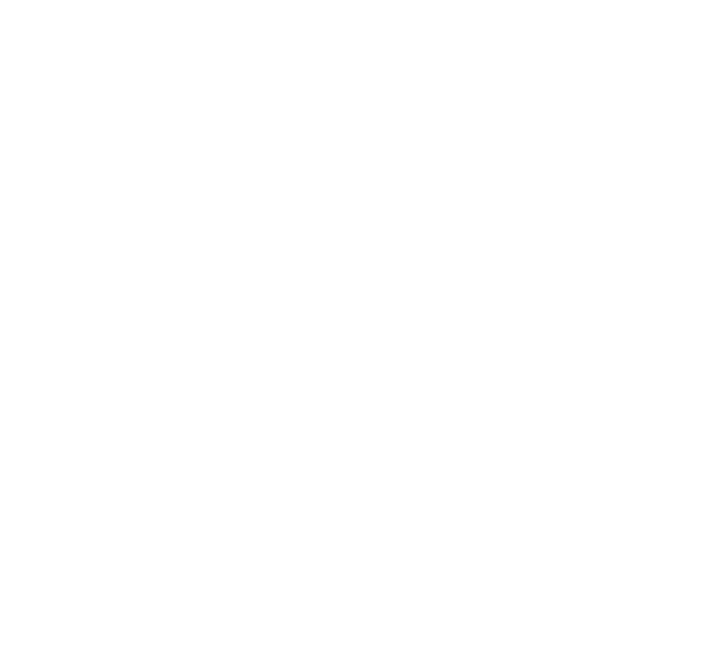
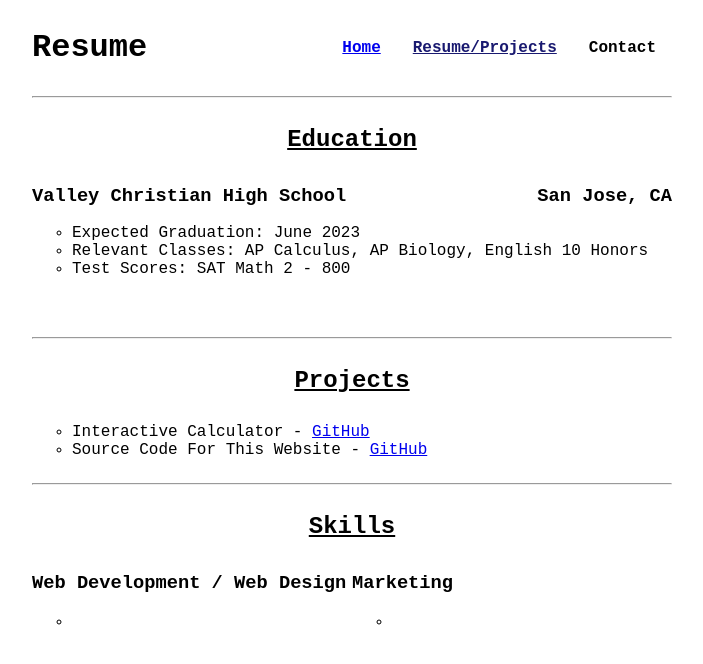
Before and after one commit to sohumagrawal/personalPortfolio, a plain HTML site: page resume.html in a window 1280 px wide. Shown: the whole page, without its empty margins (296-999 px from the left). Drawn offline with Linux system fonts and the light colour scheme.

Commit message:
added education section, projects section, and skills section

```diff
--- a/resume.html
+++ b/resume.html
@@ -0,0 +1,72 @@
+<!DOCTYPE html>
+
+<html>
+
+<head>
+    <title>Sohum Agrawal | Resume</title>
+    <link rel="stylesheet" href="resumestyles.css">
+</head>
+
+<body>
+    <!--Navigation and Header Bar-->
+    <header>
+        <h1>Resume</h1>
+        <nav>
+            <h2><a href="index.html">Home</a></h2>
+            <h2 id="active-nav">Resume/Projects</h2>
+            <h2>Contact</h2>
+        </nav>
+    </header>
+    <hr>
+
+    <!--Education Section-->
+    <section id="education">
+        <h2 id="education-title" class="title">Education</h2>
+        <div class="text" id="education-content">
+            <h3>Valley Christian High School</h3>
+            <h3 id="valley-location" class="location">San Jose, CA</h3>
+            <div id="valley-details" class="details">
+                <br>
+                <ul>
+                    <li>Expected Graduation: June 2023</li>
+                    <li>Relevant Classes: AP Calculus, AP Biology, English 10 Honors</li>
+                    <li>Test Scores: SAT Math 2 - 800</li>
+                </ul>
+            </div>
+        </div>
+    </section>
+    <hr>
+
+    <!--Projects Section-->
+    <section id="projects">
+        <h2 class="title" id="projects-title">Projects</h2>
+        <div class="content" id="projects-content">
+            <ul>
+                <li>Interactive Calculator - <a target="_blank" href="https://github.com/sohumagrawal/simple-interactive-calculator">GitHub</a></li>
+                <li>Source Code For This Website - <a target="_blank" href="https://github.com/sohumagrawal/personalPortfolio">GitHub</a></li>
+            </ul>
+        </div>
+    </section>
+    <hr>
+
+    <!--Skills Section-->
+    <section id="skills">
+        <h2 id="skills-title" class="title">Skills</h2>
+        <div class="content" id="skills-content">
+            <h3>Web Development / Web Design</h3>
+            <ul>
+                <li></li>
+            </ul>
+        </div>
+        <div>
+            <h3>Marketing</h3>
+            <ul>
+                <li></li>
+            </ul>
+        </div>
+    </section>
+
+</body>
+
+
+</html>
--- a/resumestyles.css
+++ b/resumestyles.css
@@ -0,0 +1,88 @@
+/* Variables */
+:root {
+    --title-row-height: 60px;
+}
+
+* {
+    font-family: 'Courier New', Courier, monospace;
+}
+
+body {
+    position: relative;
+    width: 50%;
+    left: 25%;
+}
+
+/* Navigation Section CSS */
+header {
+    display: grid;
+    grid-template-columns: 1fr 1fr;
+    justify-content: space-between;
+}
+
+nav {
+    display: inline-flex;
+    margin: auto;
+}
+
+nav h2 {
+    margin: auto 1rem;
+    font-size: 1em;
+    position: relative;
+}
+
+#active-nav {
+    color: midnightblue;
+    text-decoration: underline;
+}
+
+/* General Section CSS */
+section {
+    display: grid;
+    grid-template-rows: var(--title-row-height) 1fr;
+}
+
+section h2 {
+    justify-self: center;
+    text-decoration: underline;
+}
+
+ul {
+    list-style-type: bullet;
+}
+
+li {
+    list-style: circle;
+}
+
+/* Education Section CSS */
+#education-content {
+    display: grid;
+    grid-template-columns: 1fr 1fr;
+    grid-template-rows: 15% 85%;
+    justify-content: space-between;
+}
+
+.details {
+    grid-column-start: 1;
+    grid-column-end: span 2;
+}
+
+.location {
+    justify-self: end;
+}
+
+/* Projects Section CSS */
+#projects {
+    color: black;
+}
+
+/* Skills Section CSS */
+#skills {
+    grid-template-columns: 1fr 1fr;
+}
+
+#skills-title {
+    grid-column-start: 1;
+    grid-column-end: span 2;
+}
--- a/styles.css
+++ b/styles.css
@@ -1,3 +1,9 @@
+/* Variables */
+
+:root {
+    --title-row-height: 60px;
+}
+
 * {
     font-family: 'Courier New', Courier, monospace;
 
@@ -9,12 +15,12 @@ body {
     left: 25%;
 }
 
+/* Header and Navigation Section CSS */
 header {
     display: grid;
-    grid-template-columns: 1fr 2fr;
+    grid-template-columns: 1fr 1fr;
     justify-items: space-between;
 }
-
 
 nav {
     display: inline-flex;
@@ -25,26 +31,28 @@ nav h2 {
     margin: auto 1rem;
     font-size: 1em;
     position: relative;
-
 }
 
+#active-nav {
+    color: midnightblue;
+    text-decoration: underline;
+}
 
+/* General Section CSS */
 section {
     display: grid;
-    grid-template-columns: 2fr 1fr;
+}
+
+section h2 {
+    justify-self: center;
+    text-decoration: underline;
 }
 
 ul {
     list-style-type: bullet;
 }
 
-#skills {
-    display: grid;
-    grid-template-rows: 40px 1fr;
-    grid-template-columns: 1fr 1fr;
+/* About Me Section CSS */
+#about {
+    grid-template-rows: var(--title-row-height) 1fr;
 }
-
-#skills-title {
-    grid-column-start: 1;
-    grid-column-end: span 2;
-}
```
Also changed, not shown: index.html (+7 -39 lines).
